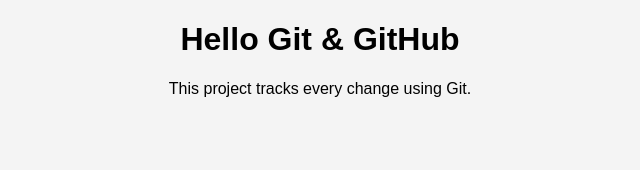
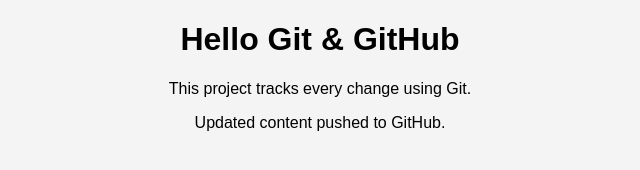
Before and after one commit to mzeguerrero/git-frontend-project, a plain HTML site: page index.html in a window 1280 px wide. Shown: the whole page, without its empty margins (320-960 px from the left). Drawn offline with Linux system fonts and the light colour scheme.

Commit message:
Update page content

```diff
--- a/index.html
+++ b/index.html
@@ -8,5 +8,6 @@
 <body>
 <h1>Hello Git & GitHub</h1>
 <p>This project tracks every change using Git.</p>
+<p>Updated content pushed to GitHub.</p>
 </body>
 </html>
```
